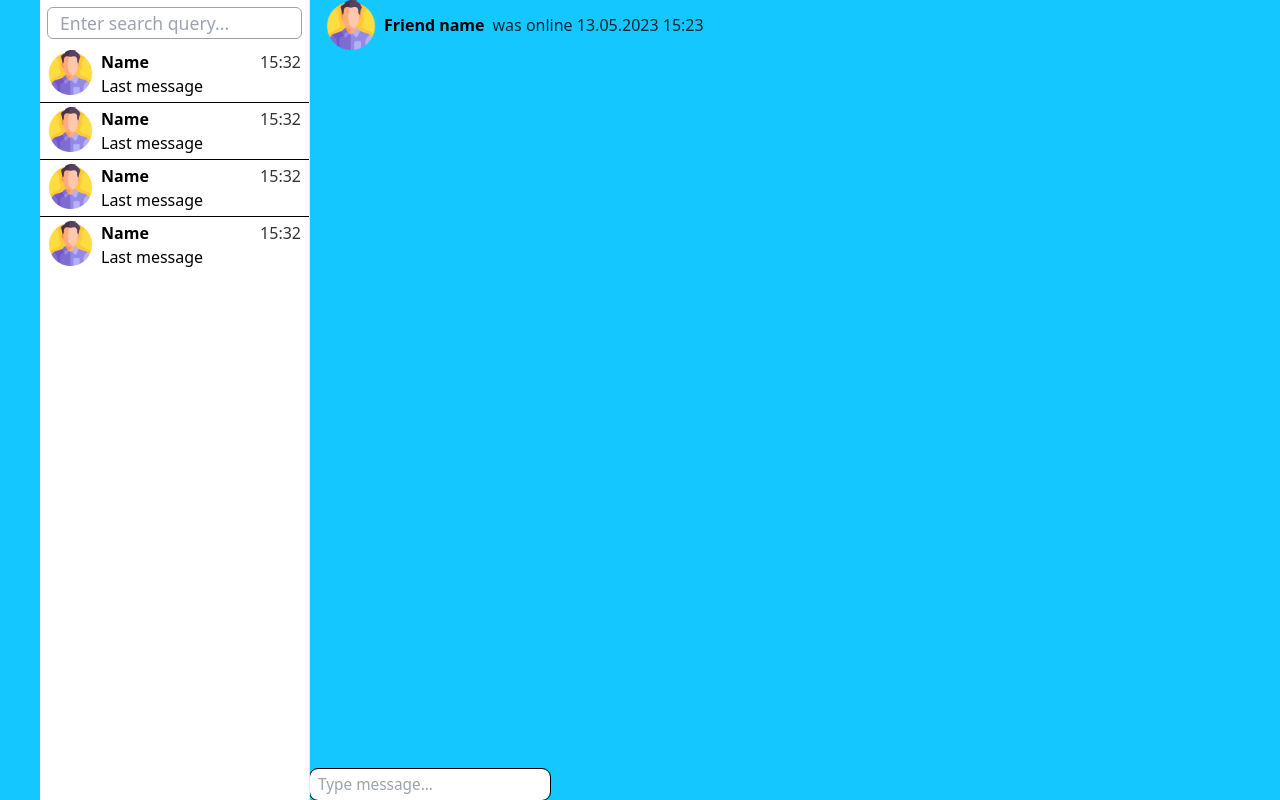
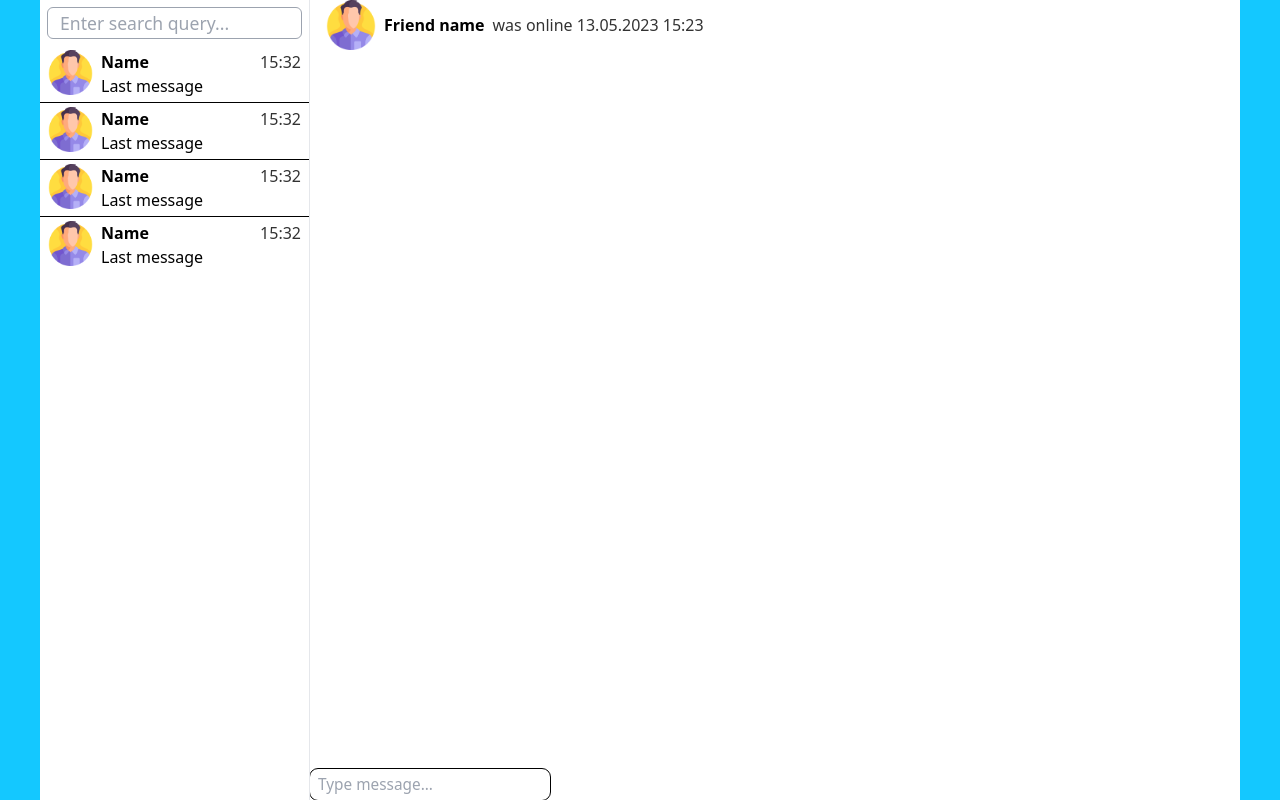
Before and after one commit to udborets/chat-app, a Next.js app in the folder client/: page /chat in a window 1280 px wide. Built offline with nearby package versions, Linux system fonts and the light colour scheme.

Commit message:
fix some styles

```diff
--- a/client/features/AuthForm/AuthForm.tsx
+++ b/client/features/AuthForm/AuthForm.tsx
@@ -47,7 +47,7 @@ const AuthForm: FC = () => {
     <>
       <form
         onSubmit={handleSubmit(submit)}
-        className="p-4 flex flex-col gap-3 max-w-[400px] w-full rounded-[10px] outline "
+        className="p-4 flex flex-col gap-3 max-w-[400px] w-full rounded-[10px] outline bg-white"
       >
         {currentAuthType === AuthTypes.REGISTRATION
           ? <>
--- a/client/features/ChatMenu/ChatList/ChatListItem/ChatListItem.tsx
+++ b/client/features/ChatMenu/ChatList/ChatListItem/ChatListItem.tsx
@@ -6,7 +6,7 @@ import manNoAvatar from '@/assets/images/manNoAvatar.png';
 
 const ChatListItem: FC<ChatListItemProps> = ({ }) => {
   return (
-    <li className="flex justify-between w-full px-2 py-1">
+    <li className="flex justify-between w-full px-2 py-1 hover:bg-gray-200 transition-colors duration-150">
       <div className="flex gap-2">
         <Image
           src={manNoAvatar}
--- a/client/pages/chat.tsx
+++ b/client/pages/chat.tsx
@@ -5,7 +5,7 @@ import { FC } from "react";
 const ChatPage: FC = () => {
   return (
     <main
-      className="w-full h-full flex"
+      className="w-full h-full flex bg-white"
     >
       <ChatMenu />
       <ChatBody />
```
